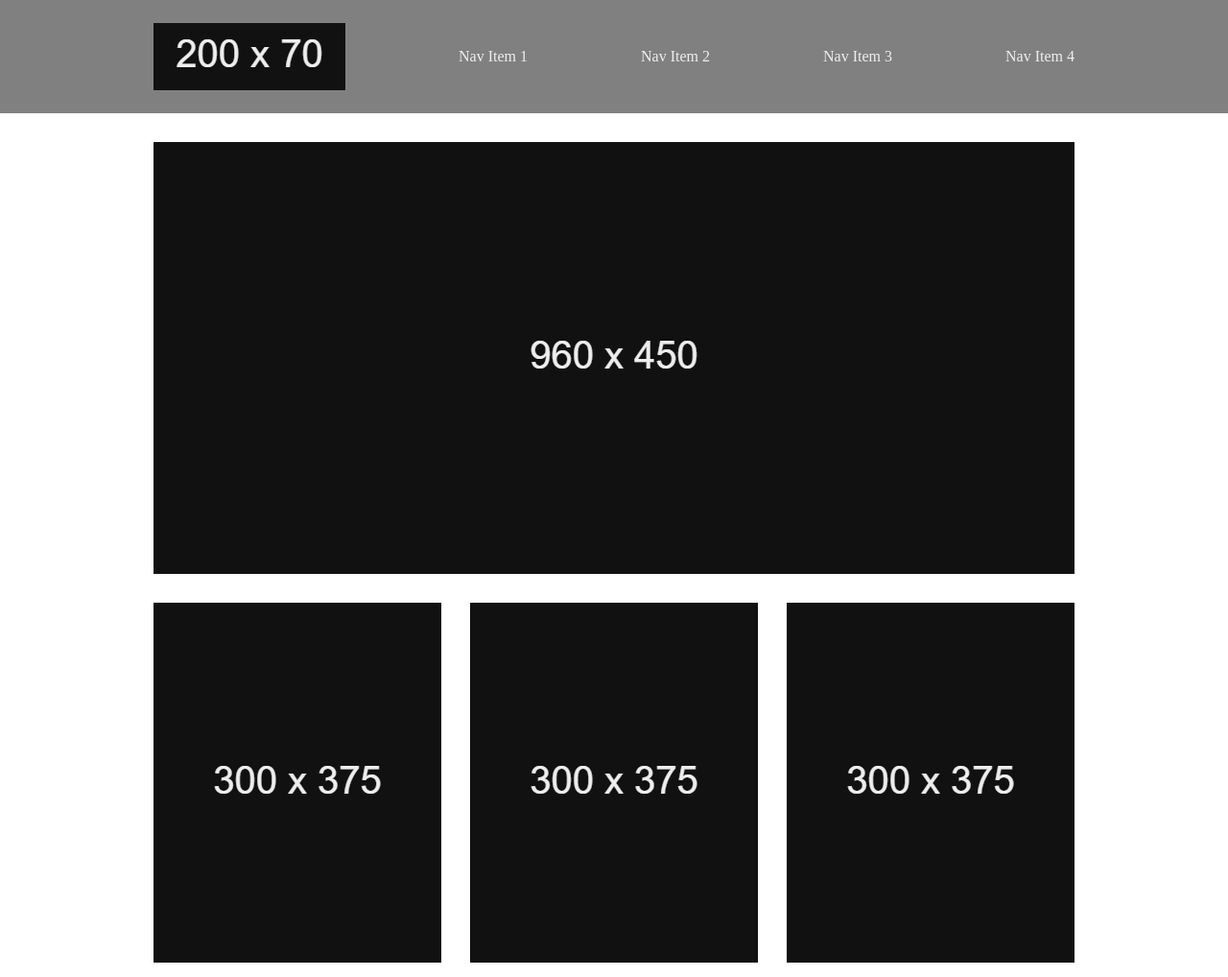
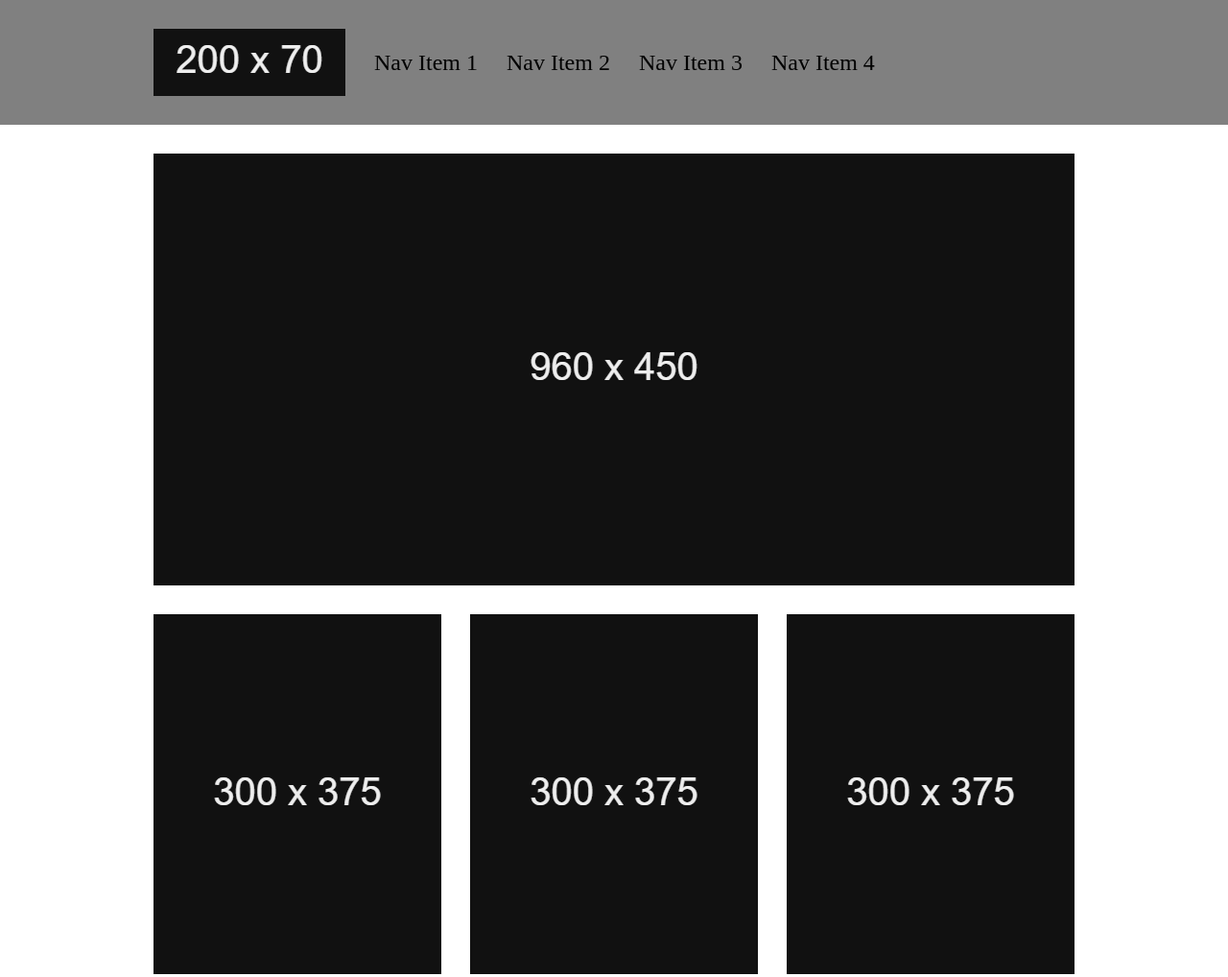
Before and after one commit to brendanhuddleston18/wireframe-exercise, a plain HTML site: page index.html in a window 1280 px wide. Shown: the top 1018 px of the page at 96% size. Drawn offline with Linux system fonts and the light colour scheme.

Commit message:
fixed logo and nav item's to where logo was on edge of container and nav had space

```diff
--- a/CSS/styles.css
+++ b/CSS/styles.css
@@ -1,3 +1,4 @@
+
 #fullThing {
   display: flex;
   justify-content: center;
@@ -6,21 +7,27 @@
 }
 
 .rowOne {
+  background-color: grey;
   display: flex;
-  background-color: grey;
-  color: #eee;
+  flex-direction: row;
+  justify-content: center;
+  padding: 30px;
+}
+
+.navContainer {
+  display: flex;
   align-items: center;
-  justify-content: center;
+  gap: 30px;
+  width: 960px;
 }
-.listContainer {
-  width: 960px;
-  padding: 24px 0;
-  display:flex;
-  flex-direction: row;
-  justify-content: space-between;
+
+.navContainer ul {
+  display: flex;
   gap: 30px;
-  align-items: center;
+  justify-content: space-around;
+  font-size: 24px;
 }
+
 
 .rowTwo {
   display: flex;
@@ -28,6 +35,7 @@
 }
 
 .rowThree {
+  width: 960;
   display: flex;
   gap: 30px;
   justify-content: center;
@@ -35,14 +43,15 @@
 
 .rowFour {
   display: flex;
+  gap: 30px;
   justify-content: center;
-  gap:30px;
+
 }
 
 .columnOne {
   display: flex;
   flex-direction: column;
-  width: 480px;
+  width: 450px;
   height: 400px;
   gap: 10px;
 }
@@ -64,3 +73,8 @@ button {
   width: 360px;
   border-radius: 10px;
 }
+
+button:hover {
+  background-color: rebeccapurple;
+  cursor: pointer;
+}
--- a/index.html
+++ b/index.html
@@ -10,13 +10,15 @@
 <body>
   <section id="fullThing">
     <div class="rowOne">
-      <ul class="listContainer">
+      <div class="navContainer">
         <img src="images/ph200x70.png">
-        <li>Nav Item 1</li>
-        <li>Nav Item 2</li>
-        <li>Nav Item 3</li>
-        <li>Nav Item 4</li>
-      </ul>
+          <ul>
+            <li>Nav Item 1</li>
+            <li>Nav Item 2</li>
+            <li>Nav Item 3</li>
+            <li>Nav Item 4</li>
+          </ul>
+      </div>
     </div>
 
       <div class="rowTwo">
```
